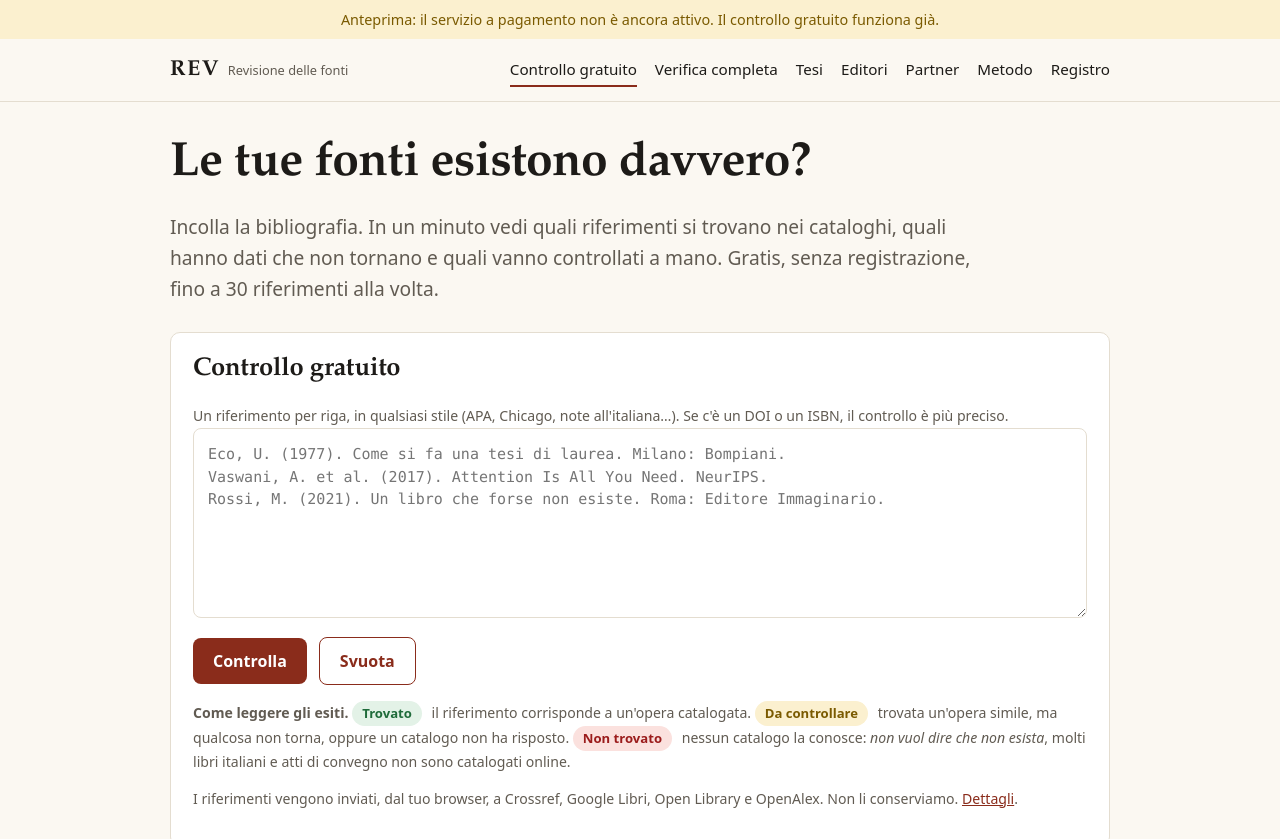
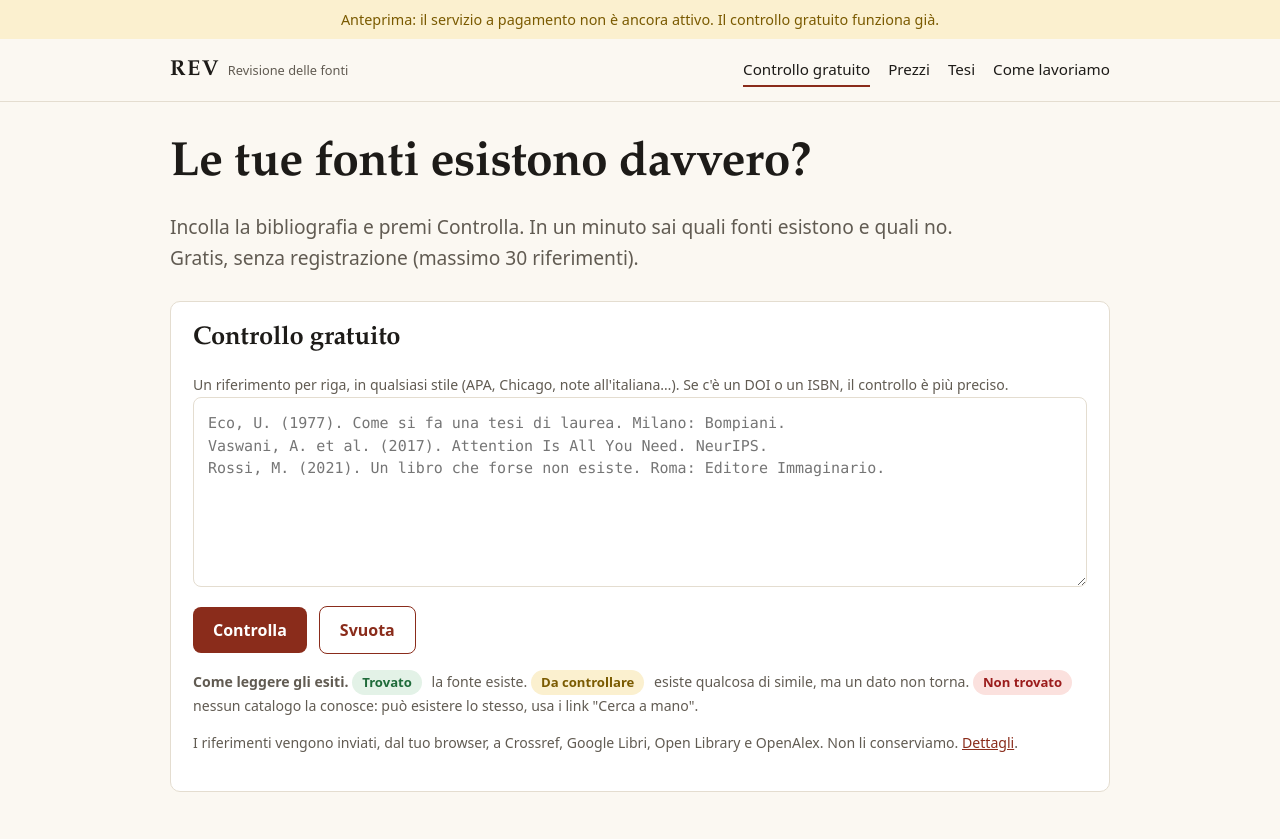
Before and after one commit to pietrofabbri/rev, a plain HTML site: page index.html in a window 1280 px wide. Shown: the top 839 px of the page. Drawn offline with Linux system fonts and the light colour scheme.

Commit message:
UX: menu a 4 voci, testi più brevi in home
Co-Authored-By: Claude Fable 5.2 <noreply@anthropic.com>
Claude-Session: https://claude.ai/code/session_013y2pdqxagfG9kTehAWtwnw

```diff
--- a/assets/site.js
+++ b/assets/site.js
@@ -4,12 +4,9 @@
   var P = C.prices || {};
   var NAV = [
     ["index.html","Controllo gratuito"],
-    ["servizio.html","Verifica completa"],
+    ["servizio.html","Prezzi"],
     ["tesi.html","Tesi"],
-    ["editori.html","Editori"],
-    ["partner.html","Partner"],
-    ["metodo.html","Metodo"],
-    ["registro.html","Registro"]
+    ["metodo.html","Come lavoriamo"]
   ];
   var isPreview = !(C.contactEmail && C.operatorName && C.vatNumber);
   window.REV_PREVIEW = isPreview;
@@ -52,7 +49,7 @@
     '<a href="mailto:' + C.contactEmail + '">' + C.contactEmail + "</a>";
   fw.appendChild(el("div",{}, who));
   fw.appendChild(el("div",{},
-    '<a href="metodo.html">Metodo v' + (C.methodVersion||"1.0") + "</a> · " +
+    '<a href="editori.html">Editori</a> · <a href="partner.html">Partner</a> · ' +
     '<a href="condizioni.html">Condizioni</a> · <a href="privacy.html">Privacy</a> · ' +
     '<a href="registro.html">Registro delle verifiche</a>'));
   foot.appendChild(fw);
--- a/index.html
+++ b/index.html
@@ -14,7 +14,7 @@
 <main class="wrap">
   <section class="hero">
     <h1>Le tue fonti esistono davvero?</h1>
-    <p class="lead">Incolla la bibliografia. In un minuto vedi quali riferimenti si trovano nei cataloghi, quali hanno dati che non tornano e quali vanno controllati a mano. Gratis, senza registrazione, fino a <span id="rev-max">30</span> riferimenti alla volta.</p>
+    <p class="lead">Incolla la bibliografia e premi Controlla. In un minuto sai quali fonti esistono e quali no. Gratis, senza registrazione (massimo <span id="rev-max">30</span> riferimenti).</p>
   </section>
 
   <section class="checker card" aria-labelledby="t-check">
@@ -46,7 +46,7 @@
         <a class="btn" href="servizio.html">Scopri la verifica completa</a>
       </div>
     </div>
-    <p class="small" style="margin-top:16px"><strong>Come leggere gli esiti.</strong> <span class="pill g">Trovato</span> il riferimento corrisponde a un'opera catalogata. <span class="pill y">Da controllare</span> trovata un'opera simile, ma qualcosa non torna, oppure un catalogo non ha risposto. <span class="pill r">Non trovato</span> nessun catalogo la conosce: <em>non vuol dire che non esista</em>, molti libri italiani e atti di convegno non sono catalogati online.</p>
+    <p class="small" style="margin-top:16px"><strong>Come leggere gli esiti.</strong> <span class="pill g">Trovato</span> la fonte esiste. <span class="pill y">Da controllare</span> esiste qualcosa di simile, ma un dato non torna. <span class="pill r">Non trovato</span> nessun catalogo la conosce: può esistere lo stesso, usa i link "Cerca a mano".</p>
     <p class="small">I riferimenti vengono inviati, dal tuo browser, a Crossref, Google Libri, Open Library e OpenAlex. Non li conserviamo. <a href="privacy.html">Dettagli</a>.</p>
   </section>
 
```
